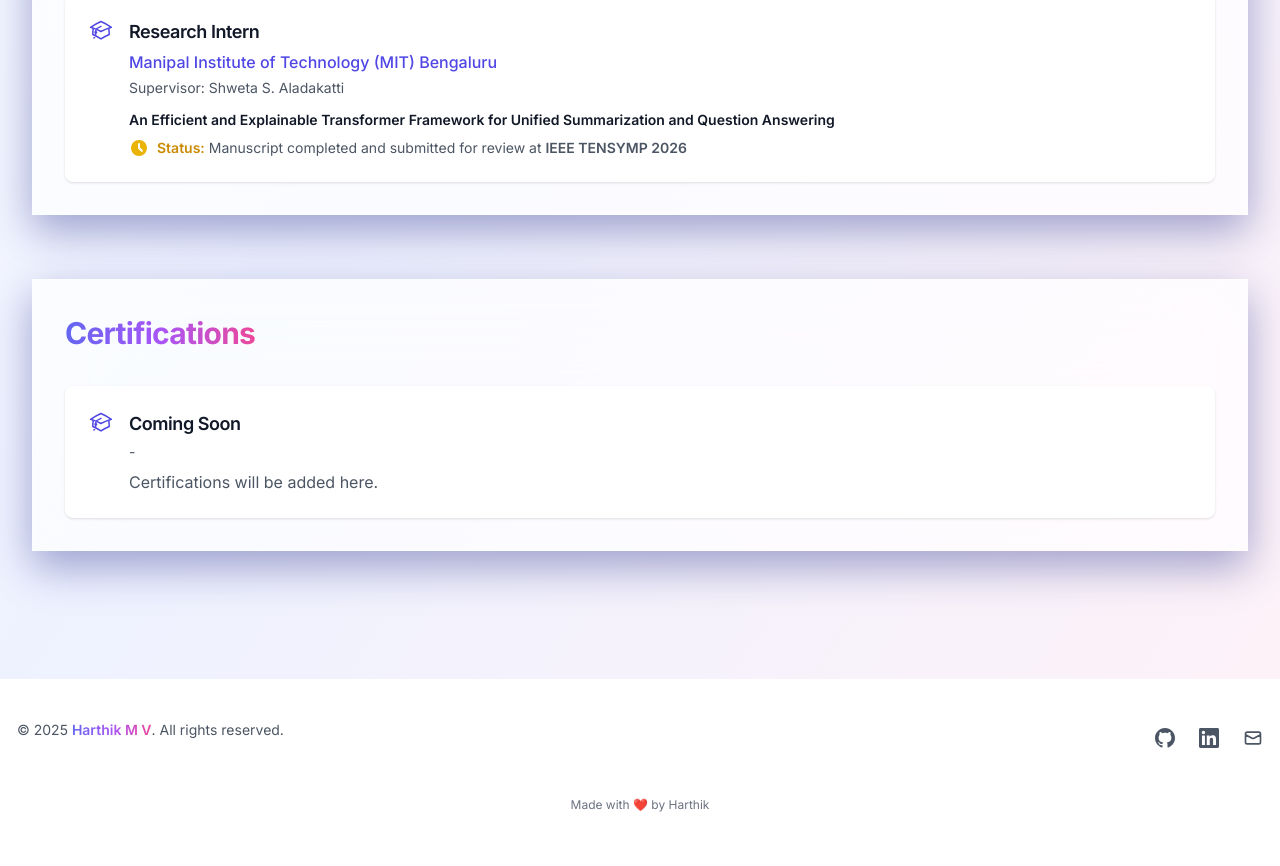
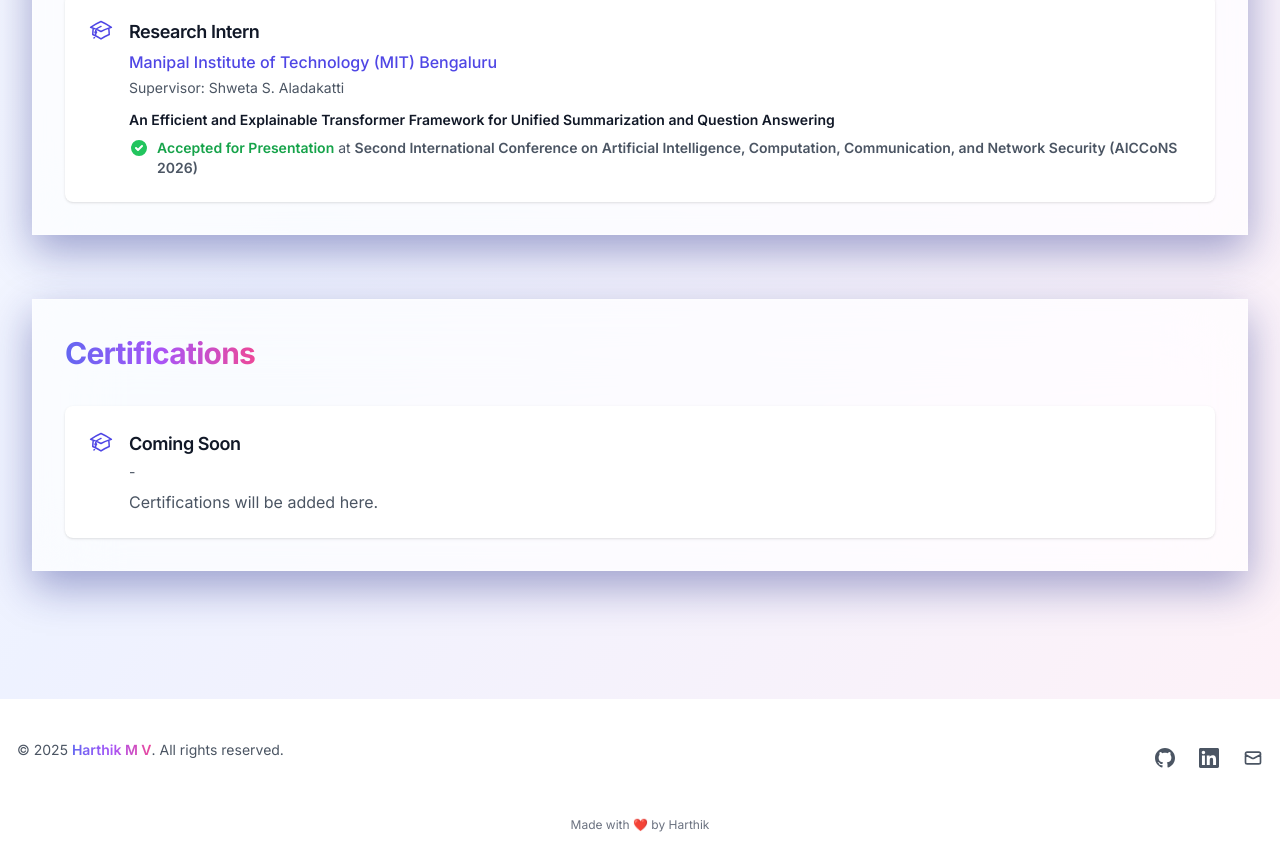
Before and after one commit to Harthik777/portfolio-website, a Next.js app: page /resume in a window 1280 px wide. Shown: the part 1427-2293 px from the top of the page. Built offline with nearby package versions, Linux system fonts and the light colour scheme.

Commit message:
Update publication status: AICCoNS 2026 acceptance

```diff
--- a/src/app/projects/page.tsx
+++ b/src/app/projects/page.tsx
@@ -22,7 +22,7 @@ const projects = [
       'Python',
     ],
     date: '10/2025',
-    status: 'Research Project - Manuscript Submitted to IEEE TENSYMP 2026 (flagship conference of IEEE Region 10, Asia Pacific)',
+    status: 'Research Project - Accepted for Presentation at Second International Conference on Artificial Intelligence, Computation, Communication, and Network Security (AICCoNS 2026)',
   },
   {
     title: 'Smart Document Summarizer & Q&A Assistant',
--- a/src/app/publications/page.tsx
+++ b/src/app/publications/page.tsx
@@ -3,12 +3,12 @@ import Link from 'next/link';
 const publications = [
   {
     title:
-      'An Explainable and Resource-Efficient Transformer Framework for CPU-Based Document Summarisation and Question Answering',
+      'An Explainable and Resource-Efficient Transformer Pipeline for CPU-Based Document Summarisation and Question Answering',
     description:
       'Developed an explainable and resource-efficient transformer framework for unified text summarization and question answering. The system integrates lightweight models such as DistilBART, T5-Small, and MobileBERT, achieving competitive ROUGE and F1 scores with full CPU-only deployment. The framework embeds keyword and sentence-level explainability without external post-hoc computation.',
-    status: 'Manuscript Completed and Submitted for Review at IEEE TENSYMP 2026 (flagship conference of IEEE Region 10, Asia Pacific)',
-    link: 'https://drive.google.com/file/d/16tEXXsOtFA1LJhzXH829S8TMVv2sZaUy/view?usp=drive_link',
-    date: '10/2025',
+    status: 'Accepted for Presentation at Second International Conference on Artificial Intelligence, Computation, Communication, and Network Security (AICCoNS 2026)',
+    link: 'https://drive.google.com/file/d/18sE4HxkUeFYuDJ9gtP4r69GMyL4hf2sh/view?usp=sharing',
+    date: '01/2026',
   },
   {
     title:
@@ -17,7 +17,7 @@ const publications = [
       'Investigated the performance degradation of machine learning models for stock trend prediction during periods of high market volatility, using inter-day data from 2015-2024. Evaluated and compared the performance of Long Short-Term Memory (LSTM), Dense Neural Networks (DNN), and Gradient Boosting Classifiers (GBC) on both stable and volatile stocks.',
     status: 'Accepted for Presentation at IEEE INDICON 2025 (the flagship IEEE India Council conference in India)',
     link: 'https://drive.google.com/file/d/1R5XoQzxthCNheDpmSTBnC4iL0w0IJ7SX/view?usp=drive_link',
-    date: '05/2025 - 08/2025',
+    date: '07/2025 - 08/2025',
   },
   {
     title:
@@ -26,7 +26,7 @@ const publications = [
       'First Author on publication accepted at IEEE TENCON 2025 (flagship conference of IEEE Region 10, Asia Pacific). Engineered a joint hyperparameter optimization framework in Python that integrates data augmentation (SMOGN) and model training, demonstrating a significant improvement over traditional sequential methods.',
     status: 'Accepted for Presentation at IEEE TENCON 2025 (flagship conference of IEEE Region 10, Asia Pacific)',
     link: '/SMOGN_Cricket_Analytics_Research_Paper.pdf',
-    date: '10/2024 - 05/2025',
+    date: '10/2024 - 06/2025',
   },
 ];
 
--- a/src/app/resume/page.tsx
+++ b/src/app/resume/page.tsx
@@ -222,13 +222,13 @@ export default function Resume() {
                         </p>
                         <div className="mt-2 flex items-start">
                           <div className="flex-shrink-0">
-                            <svg className="h-5 w-5 text-yellow-500" fill="currentColor" viewBox="0 0 20 20">
-                              <path fillRule="evenodd" d="M10 18a8 8 0 100-16 8 8 0 000 16zm1-12a1 1 0 10-2 0v4a1 1 0 00.293.707l2.828 2.829a1 1 0 101.415-1.415L11 9.586V6z" clipRule="evenodd" />
+                            <svg className="h-5 w-5 text-green-500" fill="currentColor" viewBox="0 0 20 20">
+                              <path fillRule="evenodd" d="M10 18a8 8 0 100-16 8 8 0 000 16zm3.707-9.293a1 1 0 00-1.414-1.414L9 10.586 7.707 9.293a1 1 0 00-1.414 1.414l2 2a1 1 0 001.414 0l4-4z" clipRule="evenodd" />
                             </svg>
                           </div>
                           <p className="ml-2 text-sm text-gray-600 dark:text-gray-300">
-                            <span className="font-semibold text-yellow-600 dark:text-yellow-400">Status:</span> Manuscript completed and submitted for review at{' '}
-                            <span className="font-semibold">IEEE TENSYMP 2026</span>
+                            <span className="font-semibold text-green-600 dark:text-green-400">Accepted for Presentation</span> at{' '}
+                            <span className="font-semibold">Second International Conference on Artificial Intelligence, Computation, Communication, and Network Security (AICCoNS 2026)</span>
                           </p>
                         </div>
                       </div>
```
